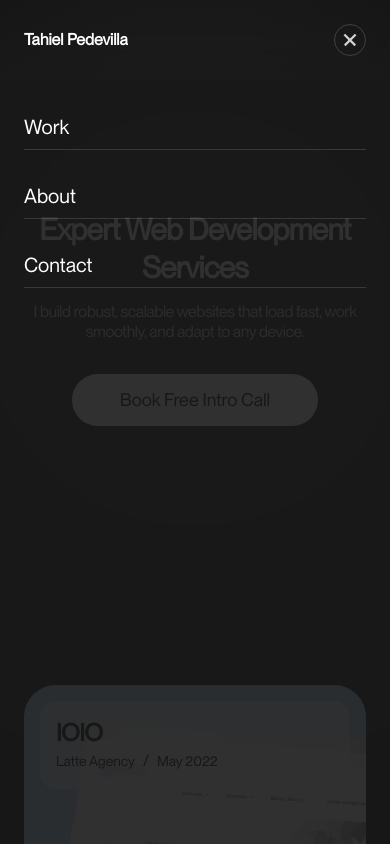
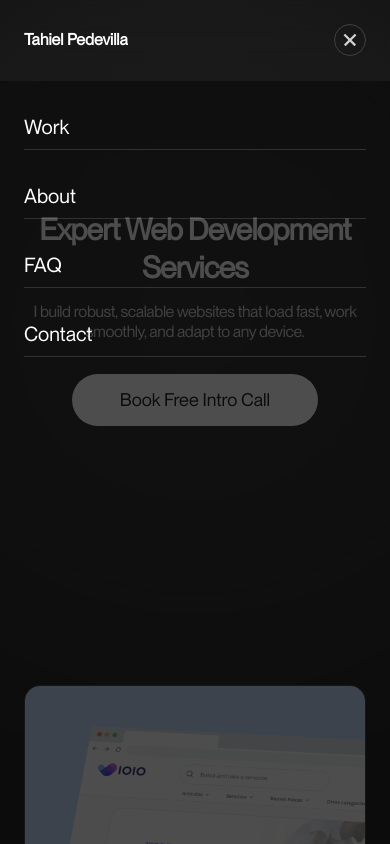
Before and after one commit to tahielpedevilla/tahielpedevilla.com, a Next.js app: page / in a window 390 px wide. Both pictures are taken after a click on the button 350 px from the left and 40 px from the top of the page. Shown: the top 844 px of the page. Built offline with nearby package versions, Linux system fonts and the light colour scheme.

Commit message:
add menu mobile and other animations

```diff
--- a/app/components/footer.jsx
+++ b/app/components/footer.jsx
@@ -1,4 +1,4 @@
-import { Suspense } from "react";
+import { Suspense } from "react"
 
 const socialLinks = {
 	"https://www.linkedin.com/in/tahiel-pedevilla/": {
@@ -10,10 +10,10 @@ const socialLinks = {
 	"https://twitter.com/tahielpedevilla": {
 		name: "X",
 	},
-};
+}
 
 export default function Footer() {
-	const year = new Date().getFullYear();
+	const year = new Date().getFullYear()
 
 	return (
 		<footer className="border-t border-t-[#444444ba]">
@@ -21,7 +21,7 @@ export default function Footer() {
 				<nav className="flex flex-row items-center font-semibold relative gap-6">
 					<Suspense fallback={null}>
 						{Object.entries(socialLinks).map(([path, { name }]) => {
-							return <FooterItem key={path} path={path} name={name} />;
+							return <FooterItem key={path} path={path} name={name} />
 						})}
 					</Suspense>
 				</nav>
@@ -31,13 +31,18 @@ export default function Footer() {
 				</div>
 			</div>
 		</footer>
-	);
+	)
 }
 
 function FooterItem({ path, name }) {
 	return (
-		<a href={path} target="_blank" rel="noopener noreferrer" className="hover:opacity-80">
+		<a
+			href={path}
+			target="_blank"
+			rel="noopener noreferrer"
+			className="hover:opacity-80 transition-all"
+		>
 			{name}
 		</a>
-	);
+	)
 }
--- a/app/components/menuMobile.jsx
+++ b/app/components/menuMobile.jsx
@@ -1,21 +1,46 @@
-"use client";
-
-import { Suspense, useEffect, useState } from "react";
+import { forwardRef, Suspense, useEffect, useRef, useState } from "react"
+import { gsap } from "gsap"
+import { useGSAP } from "@gsap/react"
 
 export default function MenuMobile({ navItems }) {
-	const [isMobileMenuOpen, setIsMobileMenuOpen] = useState(false);
+	const [isMobileMenuOpen, setIsMobileMenuOpen] = useState(false)
+	const menuRef = useRef(null)
+	const navItemsRef = useRef([])
 
 	function toggleMenuMobile() {
-		setIsMobileMenuOpen(!isMobileMenuOpen);
+		setIsMobileMenuOpen(!isMobileMenuOpen)
 	}
 
 	useEffect(() => {
 		if (isMobileMenuOpen) {
-			document.body.style.overflow = "hidden";
+			document.body.style.overflow = "hidden"
 		} else {
-			document.body.style.overflow = "auto";
+			document.body.style.overflow = "auto"
 		}
-	}, [isMobileMenuOpen]);
+	}, [isMobileMenuOpen])
+
+	useGSAP(() => {
+		if (isMobileMenuOpen) {
+			gsap.to(menuRef.current, {
+				opacity: 1,
+				duration: 0.3,
+				ease: "power2.out",
+			})
+			gsap.from(navItemsRef.current, {
+				y: 20,
+				opacity: 0,
+				stagger: 0.1,
+				duration: 0.4,
+				ease: "power2.out",
+			})
+		} else {
+			gsap.to(menuRef.current, {
+				opacity: 0,
+				duration: 0.3,
+				ease: "power2.in",
+			})
+		}
+	}, [isMobileMenuOpen])
 
 	return (
 		<>
@@ -25,39 +50,54 @@ export default function MenuMobile({ navItems }) {
 			>
 				<div
 					className={`${
-						isMobileMenuOpen ? "rotate-45 scale-110" : "rotate-0 translate-y-[-3.5px]"
+						isMobileMenuOpen
+							? "rotate-45 scale-110"
+							: "rotate-0 translate-y-[-3.5px]"
 					} w-[14px] h-[1.5px] bg-[#d3d3d3] absolute transition-transform duration-300 ease`}
 				/>
 				<div
 					className={`${
-						isMobileMenuOpen ? "-rotate-45 scale-110" : "rotate-0 translate-y-[3.5px]"
+						isMobileMenuOpen
+							? "-rotate-45 scale-110"
+							: "rotate-0 translate-y-[3.5px]"
 					} w-[14px] h-[1.5px] bg-[#d3d3d3] absolute transition-transform duration-300 ease`}
 				/>
 			</button>
-			{isMobileMenuOpen && (
-				<nav className="flex max-w-[100vw] bg-[#191919e5] fixed left-0 backdrop-blur-md mx-auto container px-6 py-6 right-0 bottom-0 top-[81px] z-50 flex-col h-[calc(100vh-81px)] font-medium md:hidden gap-6">
+			<nav
+				ref={menuRef}
+				className={`${
+					isMobileMenuOpen ? "flex" : "hidden"
+				} max-w-[100vw] fixed left-0 w-full mx-auto container px-6 py-6 right-0 bottom-0 top-[81px] flex-col h-[calc(100vh-81px)] font-medium md:hidden bg-[#0c0c0cba] backdrop-blur-lg z-40`}
+			>
+				<div className="relative flex flex-col gap-6">
 					<Suspense fallback={null}>
-						{Object.entries(navItems).map(([path, { name }]) => {
-							return (
+						{Object.entries(navItems).map(([path, { name }], index) => (
 							<NavItemMobile
-									toggleMenuMobile={toggleMenuMobile}
 								key={path}
 								path={path}
 								name={name}
+								toggleMenuMobile={toggleMenuMobile}
+								ref={(el) => (navItemsRef.current[index] = el)}
 							/>
-							);
-						})}
+						))}
 					</Suspense>
+				</div>
 			</nav>
-			)}
 		</>
-	);
+	)
 }
 
-function NavItemMobile({ path, name, toggleMenuMobile }) {
+const NavItemMobile = forwardRef(({ path, name, toggleMenuMobile }, ref) => {
 	return (
-		<a href={path} className="border-b border-[#ffffff24] py-2 text-xl" onClick={toggleMenuMobile}>
+		<a
+			href={path}
+			className="border-b border-[#ffffff24] py-2 text-xl"
+			onClick={toggleMenuMobile}
+			ref={ref}
+		>
 			{name}
 		</a>
-	);
-}
+	)
+})
+
+NavItemMobile.displayName = "NavItemMobile"
--- a/app/components/navbar.jsx
+++ b/app/components/navbar.jsx
@@ -2,10 +2,11 @@
 
 import { useRef } from "react"
 import { Suspense } from "react"
+import Link from "next/link"
 import { gsap } from "gsap"
 import { useGSAP } from "@gsap/react"
+import { ScrollTrigger } from "gsap/ScrollTrigger"
 import MenuMobile from "./menuMobile"
-import { ScrollTrigger } from "gsap/ScrollTrigger"
 
 gsap.registerPlugin(useGSAP)
 gsap.registerPlugin(ScrollTrigger)
@@ -16,6 +17,9 @@ const navItems = {
 	},
 	"/#about": {
 		name: "About",
+	},
+	"/#faq": {
+		name: "FAQ",
 	},
 	"/#contact": {
 		name: "Contact",
@@ -64,10 +68,13 @@ export default function Navbar() {
 			className="bg-transparent border-b border-b-transparent backdrop-blur-lg z-30 fixed top-0 w-full left-0 right-0 transition-colors duration-300"
 		>
 			<div className="container px-6 py-6 flex flex-row items-center justify-between mx-auto">
-				<a href="/" className="font-semibold">
+				<Link
+					href="/"
+					className="font-semibold"
+				>
 					Tahiel Pedevilla
-				</a>
-				<nav className="hidden font-medium flex-row space-x-0 md:flex gap-6">
+				</Link>
+				<nav className="hidden font-medium flex-row space-x-0 md:flex gap-8">
 					<Suspense fallback={null}>
 						{Object.entries(navItems).map(([path, { name }]) => {
 							return <NavItem key={path} path={path} name={name} />
@@ -82,7 +89,7 @@ export default function Navbar() {
 
 function NavItem({ path, name }) {
 	return (
-		<a href={path} className="hover:opacity-80">
+		<a href={path} className="hover:opacity-80 font-semibold transition-all">
 			{name}
 		</a>
 	)
--- a/app/components/project.jsx
+++ b/app/components/project.jsx
@@ -1,14 +1,11 @@
-import Image from "next/image";
+import Image from "next/image"
 
 export default function Project({ project }) {
-	const { title, link, mobileImage, desktopImage, client, date } = project;
+	const { title, link, mobileImage, desktopImage, client, date } = project
 
 	return (
-		<a
-			href={link}
-			className="relative w-full rounded-[2rem] h-[300px] lg:h-[500px] overflow-hidden group p-4 lg:p-6"
-			target="_blank"
-		>
+		<a href={link} className="group block" target="_blank">
+			<figure className="relative rounded-[1rem] border group-hover:rounded-[2rem] duration-700 transition-all border-[#444444ba] h-[300px] lg:h-[500px] overflow-hidden">
 				<Image
 					src={mobileImage}
 					alt={title}
@@ -21,14 +18,33 @@ export default function Project({ project }) {
 					fill
 					className="absolute inset-0 w-full h-full hidden lg:block group-hover:scale-105 transition-transform duration-700 object-cover ease"
 				/>
-			<header className="flex flex-col sm:flex-row w-full backdrop-blur-sm bg-[#ffffffa8] text-[#0c0c0c] rounded-[1rem] p-4 sm:max-w-fit relative z-10">
-				<h3 className="font-bold text-2xl tracking-tight">{title}</h3>
-				<div className="flex flex-row items-center sm:ml-6 gap-2">
+			</figure>
+			<header className="flex flex-col sm:flex-row sm:items-center justify-between w-full text-white mt-4">
+				<h3 className="font-bold text-2xl tracking-tight mb-2 sm:mb-0">
+					{title}
+				</h3>
+				<div className="flex items-center space-x-4">
+					<div className="flex items-center space-x-2">
 						<p className="text-sm lg:text-lg">{client}</p>
-					<span>/</span>
+						<span>·</span>
 						<p className="text-sm lg:text-lg">{date}</p>
+					</div>
+					<svg
+						xmlns="http://www.w3.org/2000/svg"
+						fill="none"
+						viewBox="0 0 24 24"
+						strokeWidth={1.5}
+						stroke="currentColor"
+						className="w-5 h-5"
+					>
+						<path
+							strokeLinecap="round"
+							strokeLinejoin="round"
+							d="m4.5 19.5 15-15m0 0H8.25m11.25 0v11.25"
+						/>
+					</svg>
 				</div>
 			</header>
 		</a>
-	);
+	)
 }
--- a/app/page.jsx
+++ b/app/page.jsx
@@ -84,30 +84,28 @@ export default function Page() {
 			</section>
 			<section
 				id="about"
-				className="grid grid-cols-2 mx-auto container px-4 sm:px-6 py-12 sm:py-16 md:py-20 lg:py-24 scroll-mt-20"
+				className="grid grid-cols-1 text-center md:text-left md:grid-cols-2 mx-auto container px-4 sm:px-6 py-12 sm:py-16 md:py-20 lg:py-24 scroll-mt-20"
 			>
 				<h2 className="font-semibold text-2xl sm:text-3xl lg:text-6xl tracking-tight leading-tight mb-8 sm:mb-12">
 					About Me
 				</h2>
 				<div className="flex flex-col gap-6 sm:gap-8">
 					<p className="max-w-prose text-base sm:text-lg lg:text-xl">
-						I&apos;m Tahiel, a {myAge}-year-old web developer based in Buenos
-						Aires, Argentina. My expertise lies in creating effective websites
-						that drive business growth and enhance online presence.
+						I&apos;m Tahiel, a {myAge}-year-old web developer from Villa María,
+						Argentina. I specialize in creating websites that help businesses
+						grow and improve their online presence.
 					</p>
 					<p className="max-w-prose text-base sm:text-lg lg:text-xl">
-						With years of experience in web development, I&apos;ve refined my
-						skills to deliver websites that not only look impressive but also
-						perform exceptionally. I focus on building responsive, fast-loading,
-						and SEO-friendly sites that give your business a competitive edge in
-						the digital world.
+						With years of experience, I&apos;ve honed my skills to build
+						websites that look great and perform well. I focus on making sites
+						that are responsive, fast, and SEO-friendly to give your business an
+						edge online.
 					</p>
 					<p className="max-w-prose text-base sm:text-lg lg:text-xl">
-						My passion is transforming your business objectives into a powerful
-						online platform. Whether you&apos;re aiming to boost conversions,
-						enhance user engagement, or modernize your digital footprint,
-						I&apos;m here to bring your vision to life using efficient code and
-						contemporary web technologies.
+						My passion is turning your business goals into a strong online
+						platform. Whether you want to increase conversions, engage users, or
+						update your digital presence, I&apos;m here to make your vision a
+						reality with efficient code and modern web technologies.
 					</p>
 				</div>
 			</section>
@@ -116,7 +114,6 @@ export default function Page() {
 				id="contact"
 				className="flex flex-col mx-auto container px-6 py-6 scroll-mt-20"
 			>
-
 				<div className="flex flex-col mt-6 items-center py-40 text-lg">
 					<h2 className="text-3xl lg:text-6xl font-bold tracking-tight leading-normal">
 						Interested in working with me?
```
Lines whose indentation alone changed are shown as unchanged.
